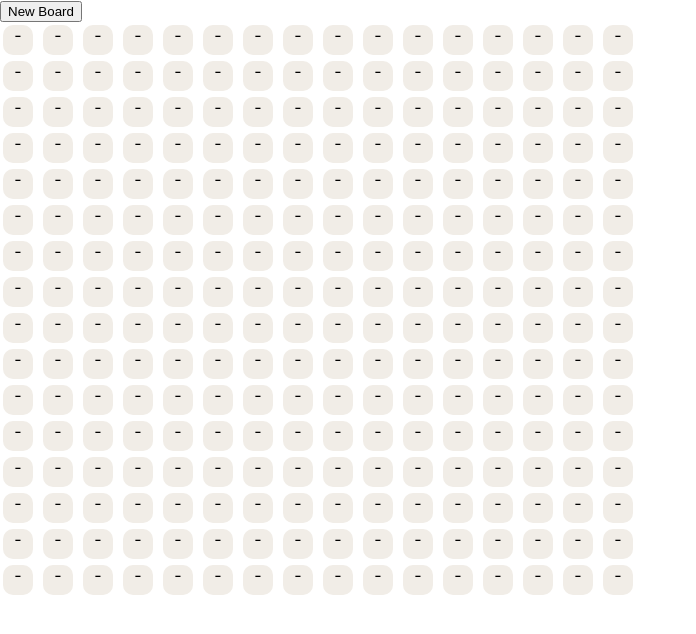
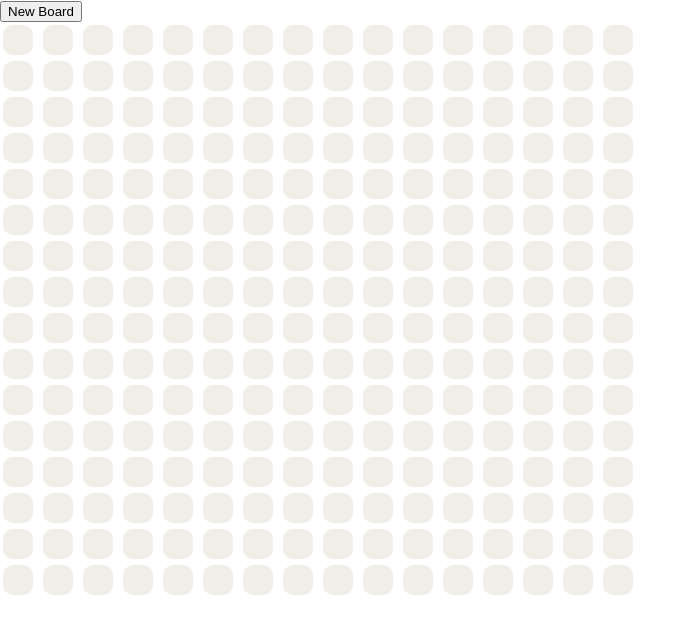
Before and after one commit to mgmodell/lastword, a Next.js app: page /boardBuilder in a window 1280 px wide. Shown: the top 634 px of the page, without its empty margins (0-696 px from the left). Built offline with nearby package versions, Linux system fonts and the light colour scheme; no server answers.

Commit message:
hide the '-'

```diff
--- a/styles/Home.module.css
+++ b/styles/Home.module.css
@@ -19,6 +19,7 @@
 .board > div.irrelevant {
   background-color:rgb(241, 237, 231);
   border-color: #ceb150;
+  color: rgb(241, 237, 231);
 
 }
 .board > div.relevant {
@@ -37,7 +38,7 @@
 .board > div.current {
   border-block-color: #d12715;
   animation: pulse 1s infinite;
-  background-color: #441de2;
+  background-color: #9b860ed1;
 
 }
 .board > div.mine {
@@ -55,7 +56,7 @@
 	}
 
 	50% {
-		transform: scale(1);
+		transform: scale(1.05);
 		box-shadow: 0 0 0 10px rgba(0, 0, 0, 0);
 	}
 
```
